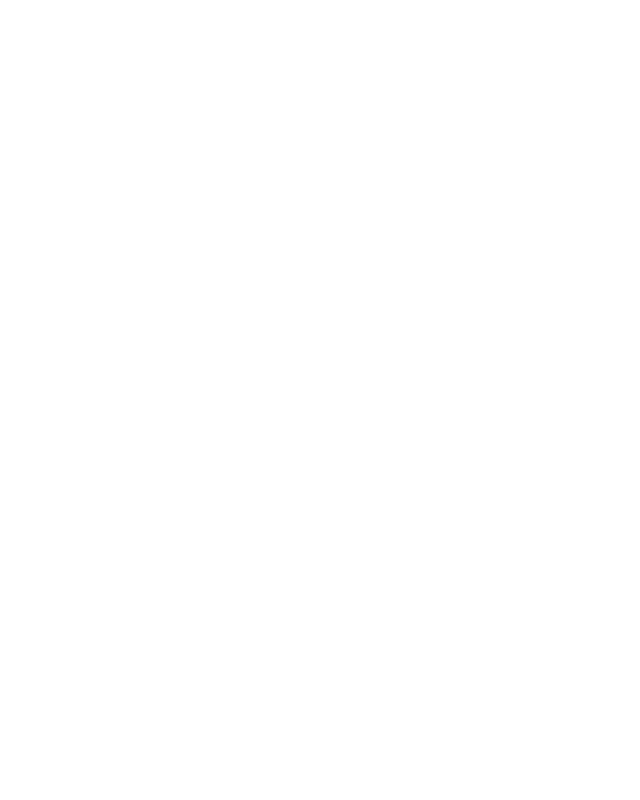
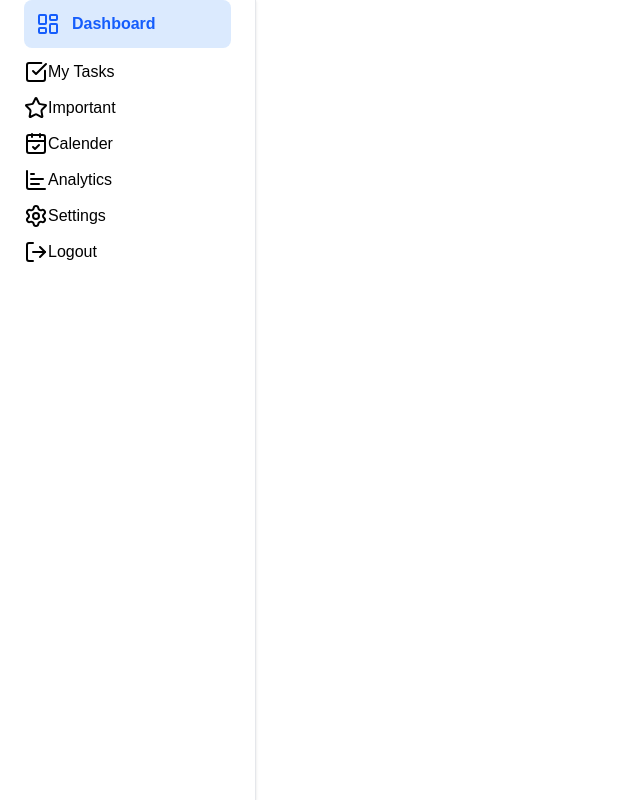
Before and after one commit to sanjyot002/Smart_To_Do_App, a React (Vite) app: page /Sidebar in a window 1280 px wide. Before the commit this address had no page. Shown: the whole page, without its empty margins (0-640 px from the left). Built offline with nearby package versions, Linux system fonts and the light colour scheme.

Commit message:
added style to sidebar

```diff
--- a/src/App.jsx
+++ b/src/App.jsx
@@ -3,6 +3,7 @@
 import Login from './pages/Login';
 import Register from './pages/Register';
 import Dashboard from './components/layout/Navbar';
+import Sidebar from './components/layout/Sidebar';
 function App() {
 
 
@@ -13,6 +14,7 @@
       <Route path='/' element={<Login/>}></Route>
       <Route path='/Register' element={<Register/>}></Route>
       <Route path='/Dashboard' element={<Dashboard/>}></Route>
+      <Route path='/Sidebar' element={<Sidebar/>}></Route>
 
     </Routes>
     </BrowserRouter>
--- a/src/components/layout/Sidebar.jsx
+++ b/src/components/layout/Sidebar.jsx
@@ -1,6 +1,51 @@
+import {
+  CalendarCheck,
+  ChartBar,
+  CheckSquare,
+  LayoutDashboard,
+  LucideLogOut,
+  Settings,
+  Star,
+} from "lucide-react";
 
-function Sidebar(){
+function Sidebar() {
+  return (
+    <aside className="w-64 h-screen bg-white border-r border-gray-200 shadow-sm">
 
+      <div className="px-6">
+      <ul className="space-y-3">
+        <li className="flex items-center gap-3 p-3 rounded-lg bg-blue-100 text-blue-600 font-semibold cursor-pointer">
+          <LayoutDashboard />
+          Dashboard
+        </li>
+        <li className="flex space-x-3">
+          <CheckSquare />
+          My Tasks
+        </li>
+        <li className="flex">
+          <Star />
+          Important
+        </li>
+        <li className="flex">
+          <CalendarCheck />
+          Calender
+        </li>
+        <li className="flex">
+          <ChartBar />
+          Analytics
+        </li>
+        <li className="flex">
+          <Settings />
+          Settings
+        </li>
+        <li className="flex">
+          <LucideLogOut />
+          Logout
+        </li>
+      </ul>
+      </div>
+    </aside>
+  );
 }
 
 export default Sidebar;
--- a/src/pages/Dashboard.jsx
+++ b/src/pages/Dashboard.jsx
@@ -1,9 +1,12 @@
+
 import Navbar from "../components/layout/Navbar";
+import Sidebar from "../components/layout/Sidebar";
 
 function Dashboard(){
     return (
         <>
         < Navbar />
+        <Sidebar />
         </>
     )
 }
```
